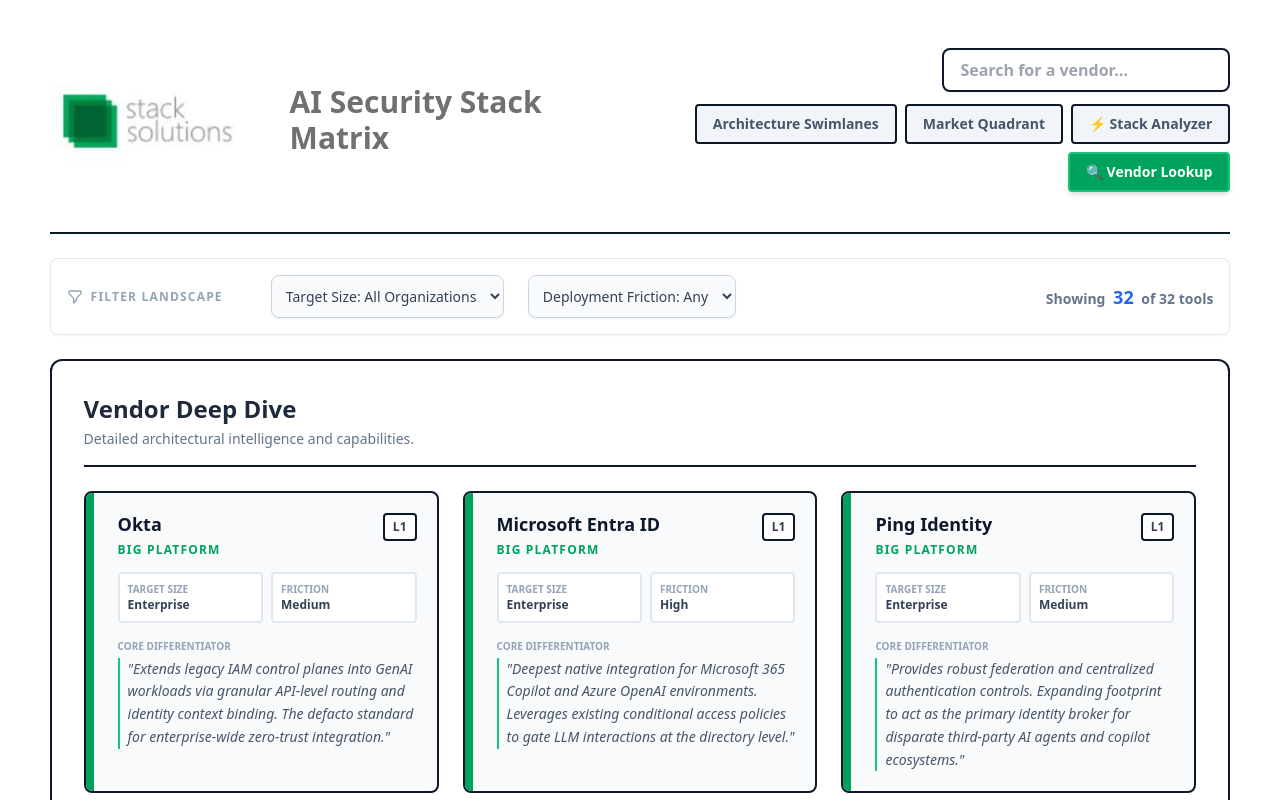
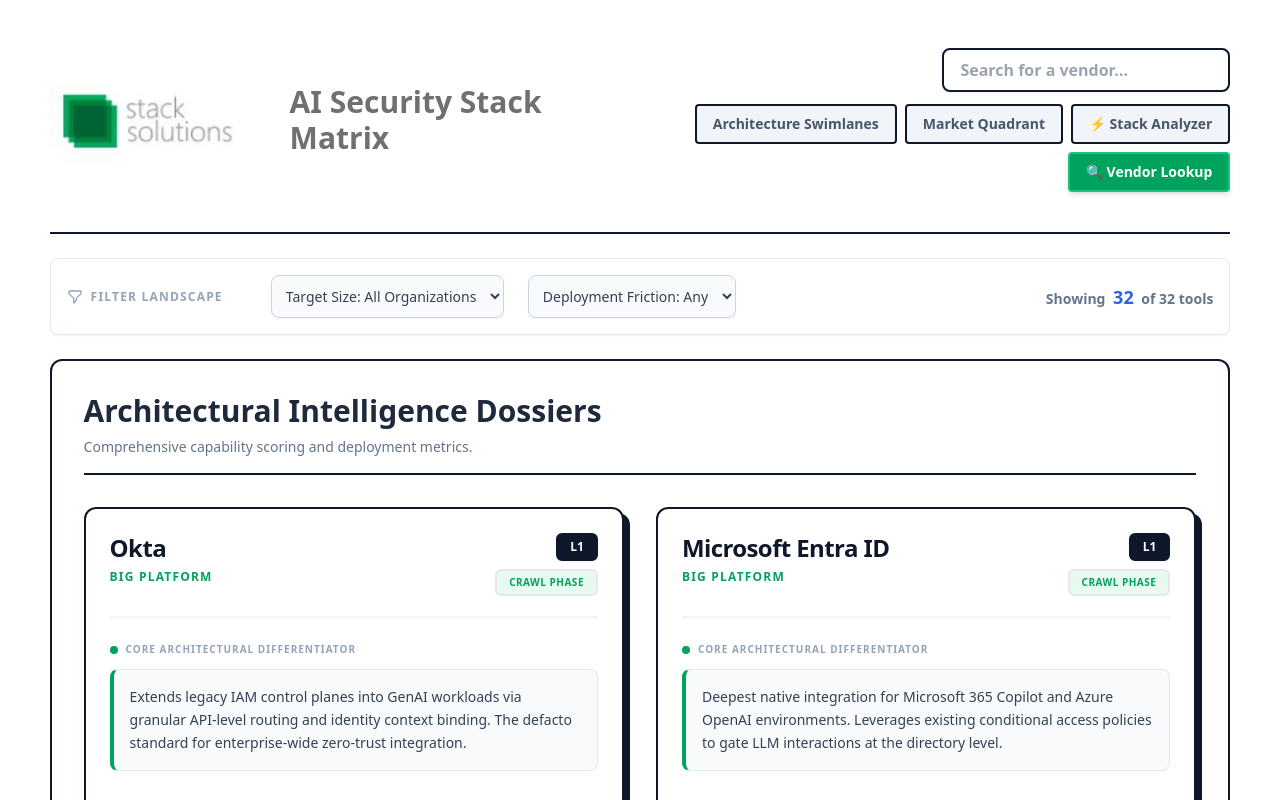
Before and after one commit to stacksolutions-com/ai-security-stack-matrix, a React (Vite) app: page / in a window 1280 px wide. Both pictures are taken after a click on the button "🔍 Vendor Lookup". Shown: the top 800 px of the page. Built offline with nearby package versions, Linux system fonts and the light colour scheme.

Commit message:
Upgrade Vendor Lookup to comprehensive intelligence dossier

```diff
--- a/src/components/VendorLookupView.jsx
+++ b/src/components/VendorLookupView.jsx
@@ -4,46 +4,101 @@
   // Only show vendors that match the active search (or all if search is empty)
   const displayData = data.filter(v => v && v.Vendor && !v.isDimmed);
 
+  // Reusable sub-component for the capability scoring bars
+  const ScoreBar = ({ label, score, color }) => (
+    <div className="mb-2.5">
+      <div className="flex justify-between text-[10px] font-bold uppercase tracking-wider mb-1 text-slate-500">
+        <span>{label}</span>
+        <span className="text-slate-800">{score || 0} / 100</span>
+      </div>
+      <div className="w-full h-2.5 bg-slate-100 rounded-full overflow-hidden border border-slate-300">
+        <div
+          className={`h-full transition-all duration-1000 ${color}`}
+          style={{ width: `${score || 0}%` }}
+        ></div>
+      </div>
+    </div>
+  );
+
   return (
     <div className="bg-white rounded-xl shadow-sm border-2 border-slate-900 p-8">
-      <div className="mb-6 border-b-2 border-slate-900 pb-4">
-        <h3 className="text-2xl font-bold text-slate-800">Vendor Deep Dive</h3>
-        <p className="text-slate-500 text-sm mt-1">Detailed architectural intelligence and capabilities.</p>
+      <div className="mb-8 border-b-2 border-slate-900 pb-4">
+        <h3 className="text-3xl font-black text-slate-800">Architectural Intelligence Dossiers</h3>
+        <p className="text-slate-500 text-sm mt-2 font-medium">Comprehensive capability scoring and deployment metrics.</p>
       </div>
 
       {displayData.length === 0 ? (
-        <div className="text-center py-12 text-slate-500 font-bold">No vendors match your search.</div>
+        <div className="text-center py-16 border-2 border-dashed border-slate-300 rounded-xl">
+          <div className="text-4xl mb-4">🔍</div>
+          <div className="text-slate-500 font-bold text-lg">No vendors match your search.</div>
+        </div>
       ) : (
-        <div className="grid grid-cols-1 md:grid-cols-2 xl:grid-cols-3 gap-6">
+        <div className="grid grid-cols-1 xl:grid-cols-2 gap-8">
           {displayData.map((v, i) => (
-            <div key={i} className="border-2 border-slate-900 rounded-lg p-5 flex flex-col bg-slate-50 hover:shadow-md transition-shadow relative overflow-hidden">
-              <div className="absolute top-0 left-0 w-2 h-full bg-[color:#00A35D]"></div>
+            // Premium Dossier Card with hard structural shadows
+            <div key={i} className="border-2 border-slate-900 rounded-xl p-6 bg-white shadow-[6px_6px_0px_0px_#0f172a] flex flex-col relative transition-transform hover:-translate-y-1 hover:shadow-[8px_8px_0px_0px_#0f172a]">
 
-              <div className="flex justify-between items-start mb-3 pl-3">
-                <div>
-                  <h4 className="font-bold text-lg text-slate-900 leading-tight">{v.Vendor}</h4>
-                  <span className="text-[color:#00A35D] text-xs font-bold uppercase tracking-widest">{v.Category}</span>
+              {/* Header Section */}
+              <div className="flex justify-between items-start mb-6 border-b-2 border-slate-100 pb-5">
+                <div className="pr-4">
+                  <h4 className="text-2xl font-black text-slate-900 leading-tight tracking-tight">{v.Vendor}</h4>
+                  <div className="text-[color:#00A35D] text-xs font-bold uppercase tracking-widest mt-1.5">{v.Category}</div>
                 </div>
-                <div className="bg-white border-2 border-slate-900 px-2 py-1 rounded text-xs font-bold text-slate-700 whitespace-nowrap">
-                  {v['Layer Name']?.split(':')[0]}
+                <div className="flex flex-col gap-2 items-end">
+                  <span className="bg-slate-900 text-white border-2 border-slate-900 px-3 py-1 rounded-md text-xs font-bold whitespace-nowrap shadow-sm">
+                    {v['Layer Name']?.split(':')[0]}
+                  </span>
+                  <span className="bg-[color:#19C37A]/10 text-[color:#00A35D] border-2 border-[color:#19C37A]/30 px-3 py-1 rounded-md text-[10px] font-black uppercase tracking-wider whitespace-nowrap">
+                    {v['Maturity Phase']} Phase
+                  </span>
                 </div>
               </div>
 
-              <div className="grid grid-cols-2 gap-2 mb-4 pl-3">
-                <div className="bg-white border-2 border-slate-200 rounded p-2">
-                  <div className="text-[10px] text-slate-400 uppercase font-bold">Target Size</div>
-                  <div className="text-xs font-bold text-slate-700">{v['Target Size']}</div>
+              {/* Core Differentiator Section */}
+              <div className="mb-8">
+                <h5 className="text-[10px] text-slate-400 uppercase font-bold tracking-widest mb-3 flex items-center gap-2">
+                  <span className="w-2 h-2 rounded-full bg-[color:#00A35D]"></span>
+                  Core Architectural Differentiator
+                </h5>
+                <p className="text-sm text-slate-700 leading-relaxed font-medium bg-slate-50 p-4 rounded-lg border-l-4 border-[color:#00A35D] border-y border-r border-y-slate-200 border-r-slate-200">
+                  {v['Core Differentiator']}
+                </p>
+              </div>
+
+              {/* Metrics & Capabilities Grid */}
+              <div className="grid grid-cols-1 md:grid-cols-2 gap-8 mt-auto pt-6 border-t-2 border-slate-100">
+
+                {/* Left Column: Deployment Profile */}
+                <div className="space-y-4">
+                  <h5 className="text-[10px] text-slate-400 uppercase font-bold tracking-widest border-b border-slate-200 pb-2">Deployment Profile</h5>
+
+                  <div className="flex justify-between items-center bg-slate-50 p-2.5 rounded border border-slate-200">
+                    <span className="text-xs text-slate-500 font-bold uppercase tracking-wider">Target Org</span>
+                    <span className="text-xs text-slate-900 font-black">{v['Target Size']}</span>
+                  </div>
+
+                  <div className="flex justify-between items-center bg-slate-50 p-2.5 rounded border border-slate-200">
+                    <span className="text-xs text-slate-500 font-bold uppercase tracking-wider">Friction</span>
+                    <span className={`text-[10px] font-black px-2.5 py-1 rounded uppercase tracking-wider border ${
+                      v['Deployment Friction'] === 'Low' ? 'bg-green-100 text-green-700 border-green-200' :
+                      v['Deployment Friction'] === 'Medium' ? 'bg-amber-100 text-amber-700 border-amber-200' :
+                      'bg-red-100 text-red-700 border-red-200'
+                    }`}>
+                      {v['Deployment Friction']}
+                    </span>
+                  </div>
                 </div>
-                <div className="bg-white border-2 border-slate-200 rounded p-2">
-                  <div className="text-[10px] text-slate-400 uppercase font-bold">Friction</div>
-                  <div className="text-xs font-bold text-slate-700">{v['Deployment Friction']}</div>
+
+                {/* Right Column: Capability Scoring */}
+                <div>
+                  <h5 className="text-[10px] text-slate-400 uppercase font-bold tracking-widest border-b border-slate-200 pb-2 mb-4">Functional Capabilities</h5>
+                  <ScoreBar label="Identity & Brokering" score={v['Identity Score']} color="bg-blue-500" />
+                  <ScoreBar label="Data Discovery & DLP" score={v['Data Score']} color="bg-purple-500" />
+                  <ScoreBar label="Runtime AI Defenses" score={v['Runtime Score']} color="bg-[color:#00A35D]" />
+                  <ScoreBar label="Governance & Audit" score={v['Governance Score']} color="bg-slate-700" />
                 </div>
               </div>
 
-              <div className="pl-3 flex-grow">
-                <div className="text-[10px] text-slate-400 uppercase font-bold mb-1">Core Differentiator</div>
-                <p className="text-sm text-slate-600 leading-relaxed italic border-l-2 border-[color:#19C37A] pl-2">"{v['Core Differentiator']}"</p>
-              </div>
             </div>
           ))}
         </div>
```
